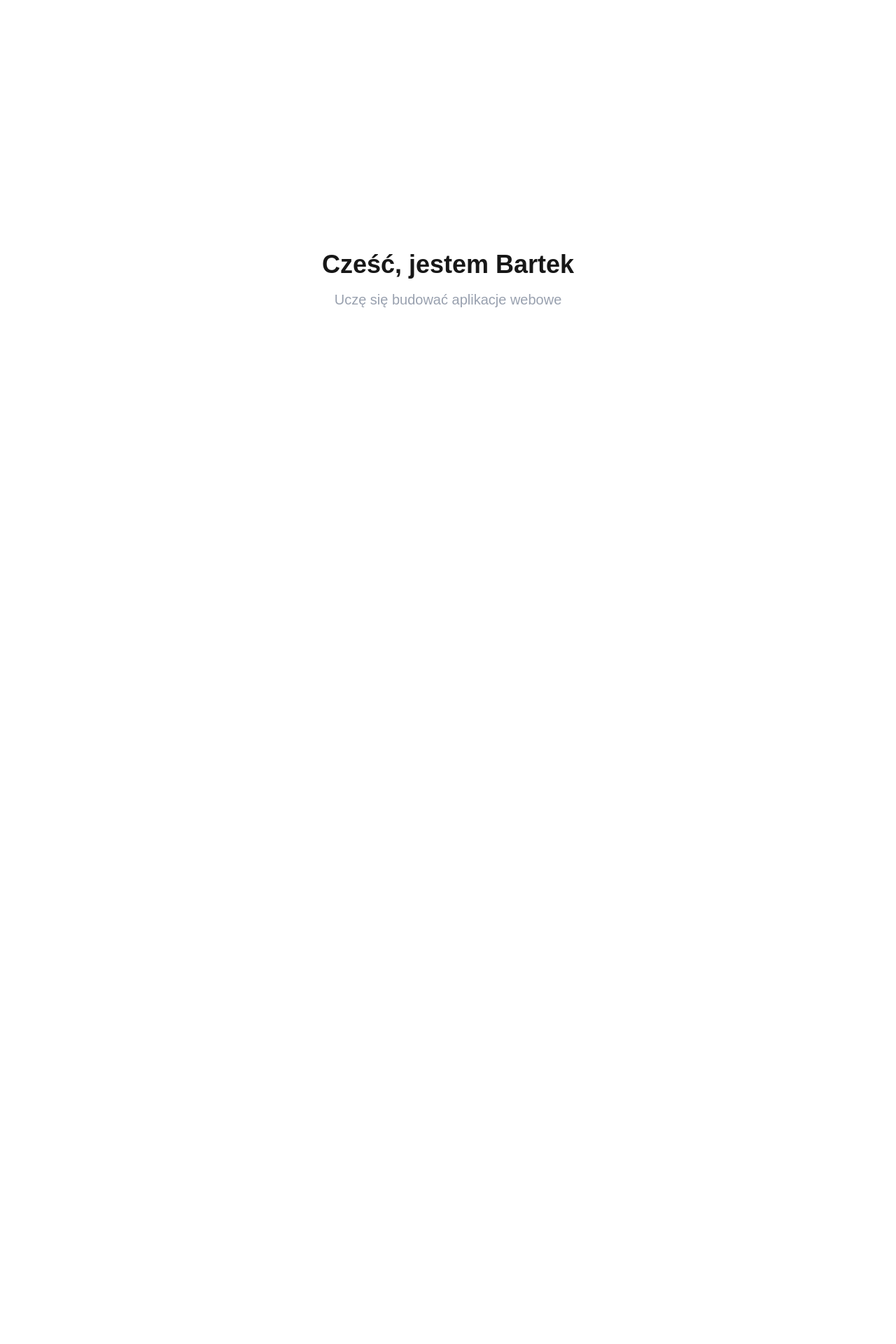
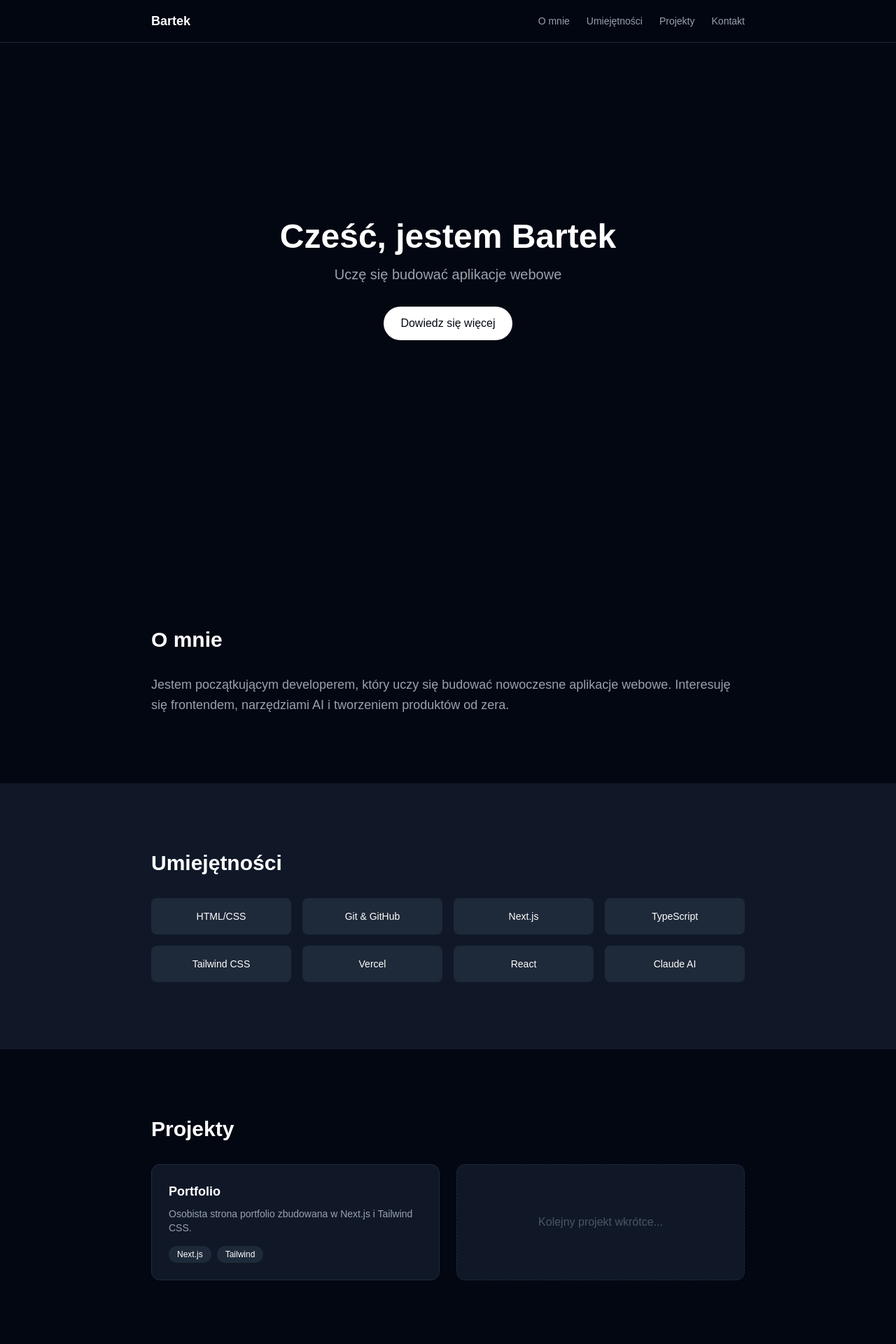
Before and after one commit to fornalbartosz3/moje-portfolio, a Next.js app: page / in a window 1280 px wide. Shown: the top 1920 px of the page at 70% size. Before the commit the page ends 800 px from the top, so only its background shows below. Built offline with nearby package versions, Linux system fonts and the light colour scheme.

Commit message:
add full portfolio page

```diff
--- a/app/page.tsx
+++ b/app/page.tsx
@@ -1,8 +1,81 @@
 export default function Home() {
   return (
-    <main className="min-h-screen flex flex-col items-center justify-center p-24">
-      <h1 className="text-4xl font-bold mb-4">Cześć, jestem Bartek</h1>
-      <p className="text-xl text-gray-400">Uczę się budować aplikacje webowe</p>
+    <main className="min-h-screen bg-gray-950 text-white">
+
+      {/* Nawigacja */}
+      <nav className="fixed top-0 w-full bg-gray-950/80 backdrop-blur-sm border-b border-gray-800 z-10">
+        <div className="max-w-4xl mx-auto px-6 py-4 flex justify-between items-center">
+          <span className="font-bold text-lg">Bartek</span>
+          <div className="flex gap-6 text-sm text-gray-400">
+            <a href="#o-mnie" className="hover:text-white transition-colors">O mnie</a>
+            <a href="#umiejetnosci" className="hover:text-white transition-colors">Umiejętności</a>
+            <a href="#projekty" className="hover:text-white transition-colors">Projekty</a>
+            <a href="#kontakt" className="hover:text-white transition-colors">Kontakt</a>
+          </div>
+        </div>
+      </nav>
+
+      {/* Hero */}
+      <section className="min-h-screen flex flex-col items-center justify-center text-center px-6">
+        <h1 className="text-5xl font-bold mb-4">Cześć, jestem Bartek</h1>
+        <p className="text-xl text-gray-400 mb-8">Uczę się budować aplikacje webowe</p>
+        <a href="#o-mnie" className="bg-white text-gray-950 px-6 py-3 rounded-full font-medium hover:bg-gray-200 transition-colors">
+          Dowiedz się więcej
+        </a>
+      </section>
+
+      {/* O mnie */}
+      <section id="o-mnie" className="max-w-4xl mx-auto px-6 py-24">
+        <h2 className="text-3xl font-bold mb-8">O mnie</h2>
+        <p className="text-gray-400 text-lg leading-relaxed">
+          Jestem początkującym developerem, który uczy się budować nowoczesne aplikacje webowe.
+          Interesuję się frontendem, narzędziami AI i tworzeniem produktów od zera.
+        </p>
+      </section>
+
+      {/* Umiejętności */}
+      <section id="umiejetnosci" className="bg-gray-900 py-24">
+        <div className="max-w-4xl mx-auto px-6">
+          <h2 className="text-3xl font-bold mb-8">Umiejętności</h2>
+          <div className="grid grid-cols-2 md:grid-cols-4 gap-4">
+            {["HTML/CSS", "Git & GitHub", "Next.js", "TypeScript", "Tailwind CSS", "Vercel", "React", "Claude AI"].map((skill) => (
+              <div key={skill} className="bg-gray-800 rounded-lg p-4 text-center text-sm font-medium">
+                {skill}
+              </div>
+            ))}
+          </div>
+        </div>
+      </section>
+
+      {/* Projekty */}
+      <section id="projekty" className="max-w-4xl mx-auto px-6 py-24">
+        <h2 className="text-3xl font-bold mb-8">Projekty</h2>
+        <div className="grid md:grid-cols-2 gap-6">
+          <div className="bg-gray-900 rounded-xl p-6 border border-gray-800">
+            <h3 className="font-bold text-lg mb-2">Portfolio</h3>
+            <p className="text-gray-400 text-sm mb-4">Osobista strona portfolio zbudowana w Next.js i Tailwind CSS.</p>
+            <div className="flex gap-2">
+              <span className="text-xs bg-gray-800 px-3 py-1 rounded-full">Next.js</span>
+              <span className="text-xs bg-gray-800 px-3 py-1 rounded-full">Tailwind</span>
+            </div>
+          </div>
+          <div className="bg-gray-900 rounded-xl p-6 border border-gray-800 border-dashed flex items-center justify-center text-gray-600">
+            Kolejny projekt wkrótce...
+          </div>
+        </div>
+      </section>
+
+      {/* Kontakt */}
+      <section id="kontakt" className="bg-gray-900 py-24">
+        <div className="max-w-4xl mx-auto px-6 text-center">
+          <h2 className="text-3xl font-bold mb-4">Kontakt</h2>
+          <p className="text-gray-400 mb-8">Chcesz się skontaktować? Napisz do mnie.</p>
+          <a href="mailto:twoj@email.com" className="bg-white text-gray-950 px-8 py-3 rounded-full font-medium hover:bg-gray-200 transition-colors">
+            Napisz maila
+          </a>
+        </div>
+      </section>
+
     </main>
   );
 }
```
